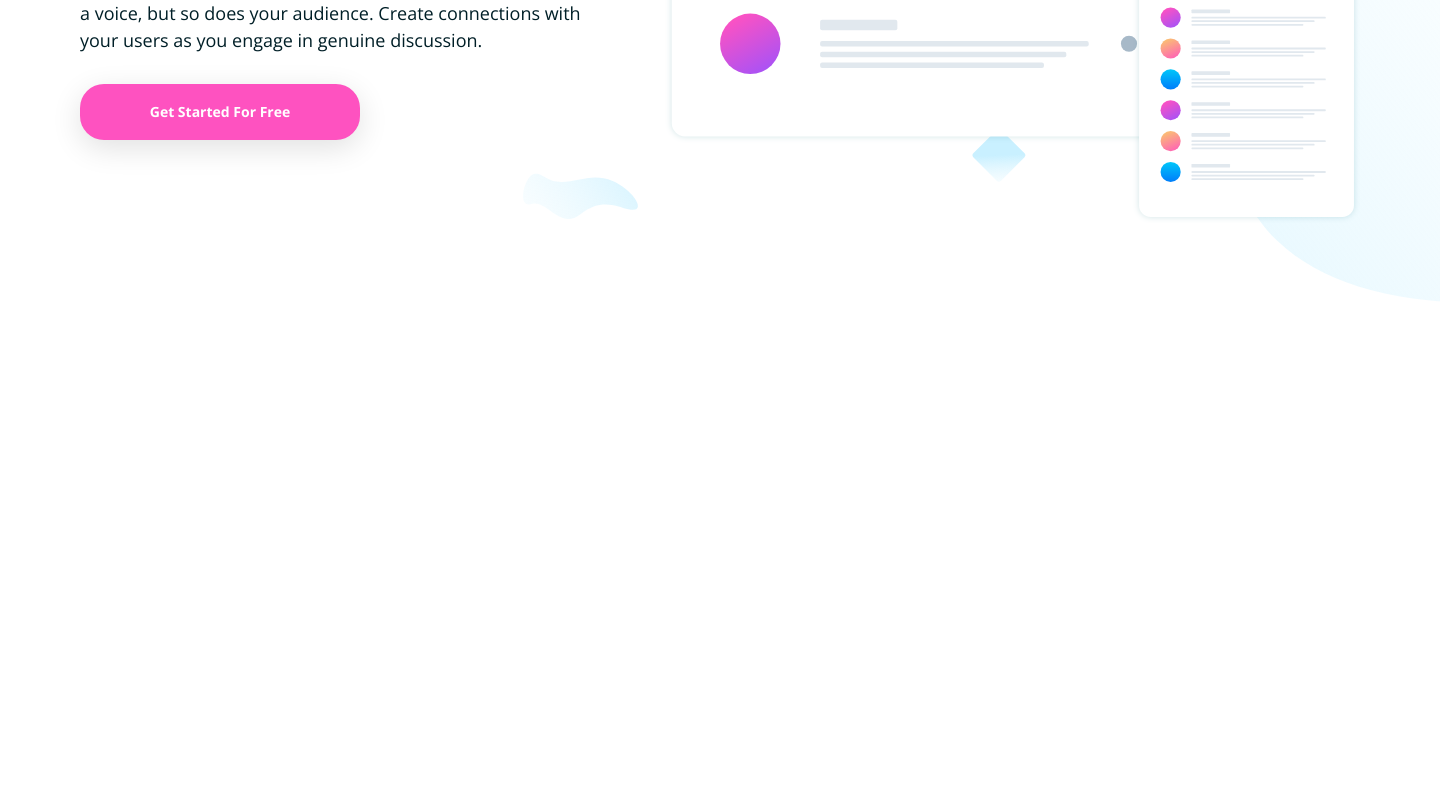
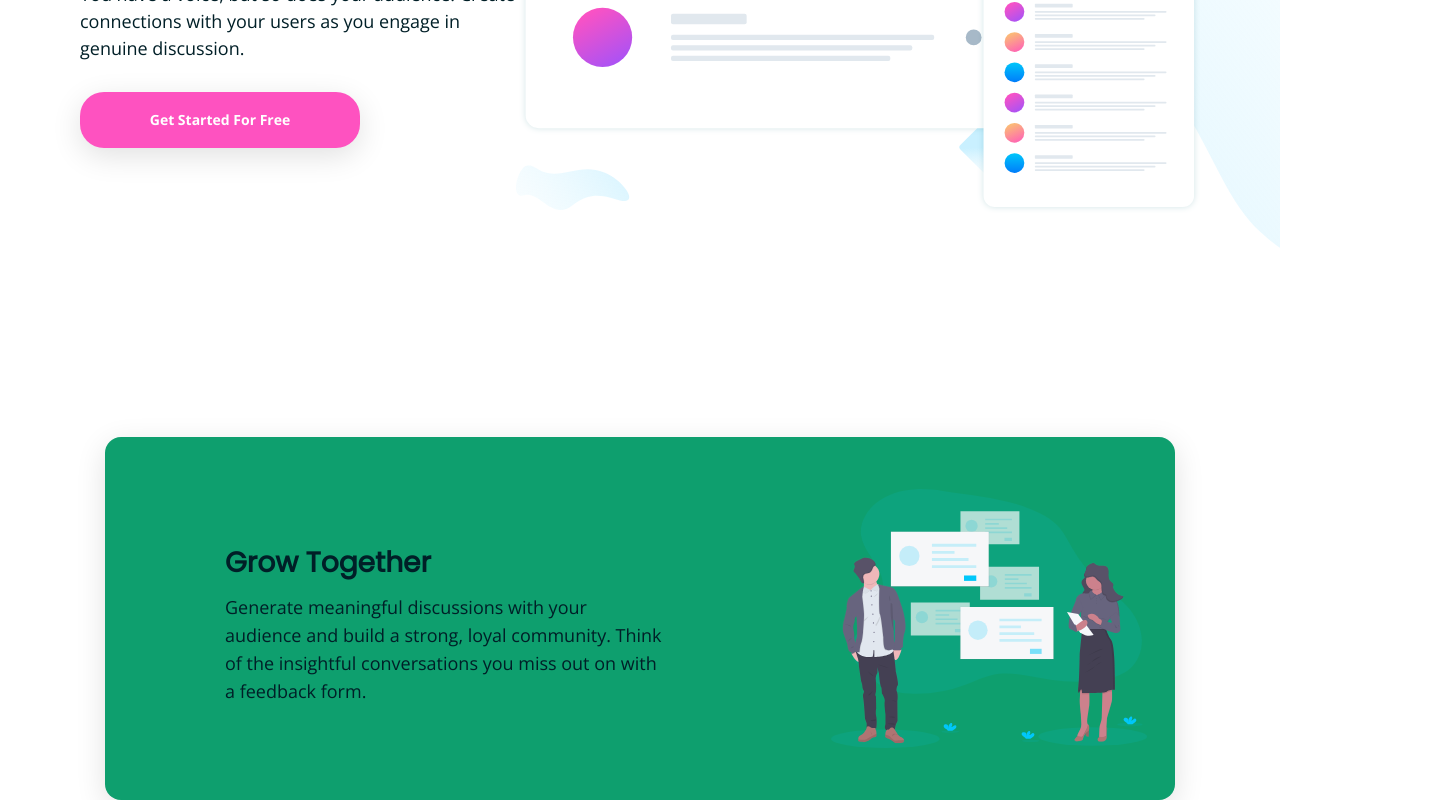
Before and after one commit to yeldynov/frontend-mentor, a Next.js app: page /huddle-lp-alternate in a window 1280 px wide. Shown: the part 433-1233 px from the top of the page, 1440 px wide, since content can reach past the window. Before the commit the page ends 800 px from the top, so only its background shows below. Built offline with nearby package versions, Linux system fonts and the light colour scheme; a web font is replaced by a local one.

Commit message:
+ huddle-lp 1st  section desktop

```diff
--- a/app/huddle-lp-alternate/page.tsx
+++ b/app/huddle-lp-alternate/page.tsx
@@ -2,7 +2,7 @@ import React from "react";
 
 const HuddlePage = () => {
   return (
-    <div className="text-huddle-dark-cyan min-w-[375px] font-sans text-lg lg:w-[1440px]">
+    <div className="text-huddle-dark-cyan min-w-[375px] font-sans text-lg lg:max-w-[1440px]">
       <header className="bg-opacity-50 bg-[url('/huddle-lp-alternate/bg-hero-desktop.svg')] bg-cover pb-20">
         <div className="flex flex-col px-5 pt-7 md:px-20 md:pt-12">
           {/* nav */}
@@ -39,6 +39,29 @@ const HuddlePage = () => {
           </div>
         </div>
       </header>
+
+      <main className="mx-5 mt-5 flex items-center justify-center md:mx-[105px] md:mt-36">
+        <section className="flex flex-col-reverse items-center justify-between gap-12 rounded-2xl bg-green-500 px-9 shadow-[0_8px_30px_rgb(0,0,0,0.12)] md:flex-row md:gap-0 md:p-10">
+          <div className="flex flex-col justify-center gap-4 pt-4 text-center md:pl-20 md:text-left">
+            <h2 className="font-poppins text-[22px] font-semibold md:text-[28px]">
+              Grow Together
+            </h2>
+            <p className="text-base md:w-[80%] md:text-lg">
+              Generate meaningful discussions with your audience and build a
+              strong, loyal community. Think of the insightful conversations you
+              miss out on with a feedback form.
+            </p>
+          </div>
+
+          <div className="mt-2 w-4/5 md:ml-10 md:mt-0 md:py-3">
+            <img
+              className="ml-3"
+              src="/huddle-lp-alternate/illustration-grow-together.svg"
+              alt=""
+            />
+          </div>
+        </section>
+      </main>
     </div>
   );
 };
```
